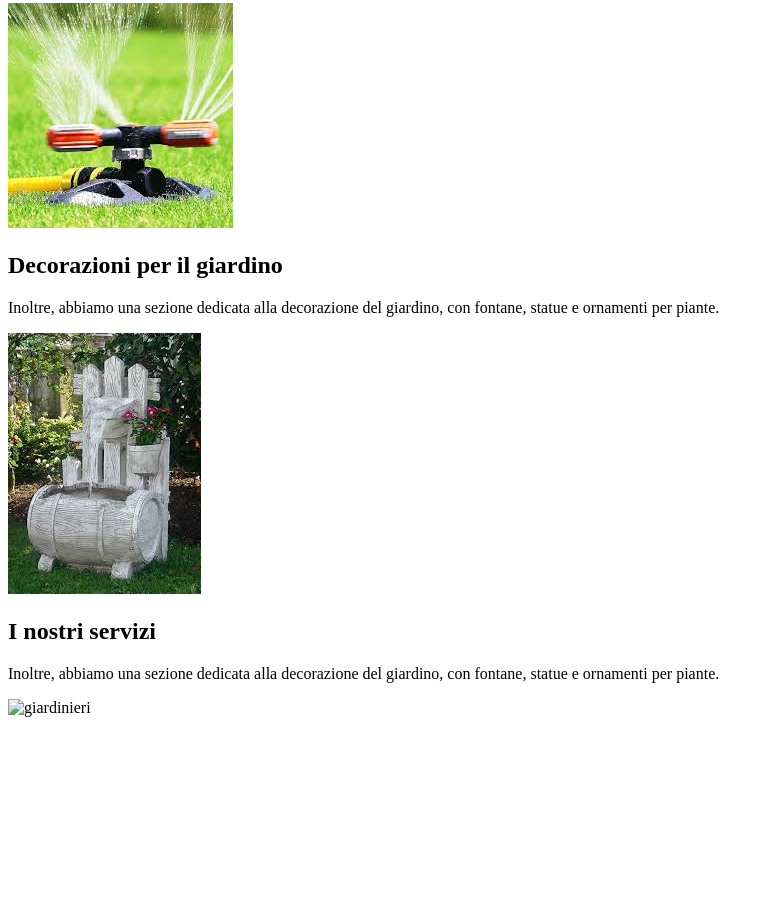
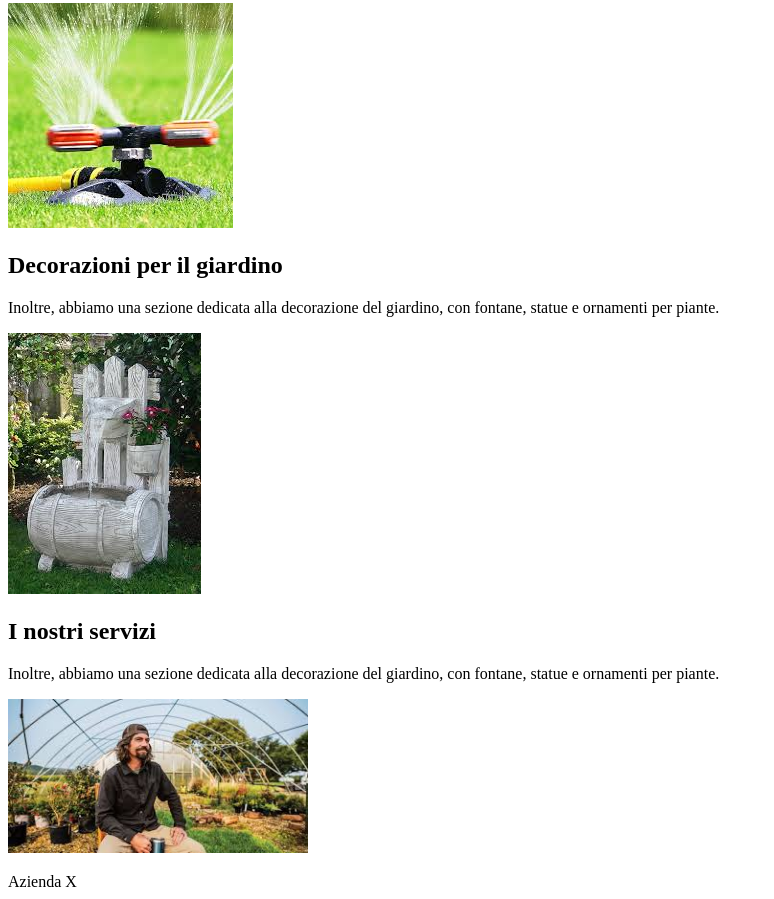
Before and after one commit to Simone2331/Corso-Epicode, a plain HTML site: page Consegna W3D4/index.html in a window 1280 px wide. Shown: the part 1048-1947 px from the top of the page, without its empty margins (0-774 px from the left). Before the commit the page ends 1781 px from the top, so only its background shows below. Drawn offline with Linux system fonts and the light colour scheme.

Commit message:
Consegna W3D4
linguaggio html

```diff
--- a/Consegna W3D4/index.html
+++ b/Consegna W3D4/index.html
@@ -45,11 +45,11 @@
         <div>
             <h2>I nostri servizi</h2>
             <p>Inoltre, abbiamo una sezione dedicata alla decorazione del giardino, con fontane, statue e ornamenti per piante.</p>
-            <img src="giardinieri.avif" alt="giardinieri"width=300px>
+            <img src="giardinieri.jpeg" alt="giardinieri"width=300px>
         </div>
 
         <p></p>
-    </div>
+    </div><footer>Azienda X</footer>
 </body>
 
 </html>
```
